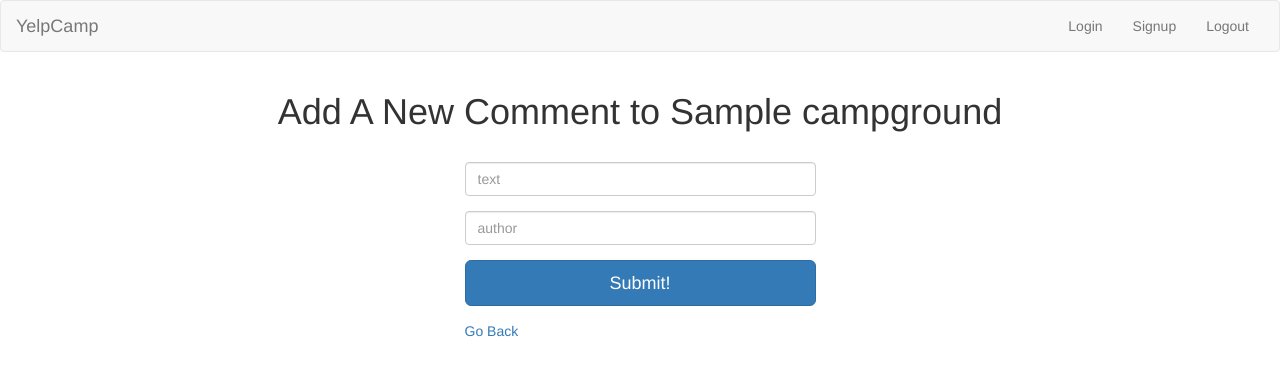
After one commit to hisaacdelr/ColtSteele_WebDevCourse, a Node server app: page /campgrounds/600000000000000000000001/comments/new in a window 1280 px wide. The commit adds this page. Shown: the top 376 px of the page. Run offline with Node 20, Linux system fonts and the light colour scheme; tables that the repository leaves empty hold one stand-in row (values such as "Sample post"); some libraries are stand-ins or nearby versions.

Commit message:
Added POST route for Comments

```diff
--- a/Projects/YelpCamp/app.js
+++ b/Projects/YelpCamp/app.js
@@ -4,13 +4,14 @@ var express = require("express"),
 	bodyParser = require("body-parser"),
 	mongoose = require("mongoose"),
 	Campground = require("./models/campground"),
-	seedDB = require("./seeds");
+	Comment = require("./models/comment");
+	//seedDB = require("./seeds");
 
 
 mongoose.connect("mongodb://localhost/yelp_camp");
 app.use(bodyParser.urlencoded({extended: true}));
 app.set("view engine", "ejs");
-seedDB();
+//seedDB();
 
 app.get("/", function(req, res){
 	res.render("landing");
@@ -23,7 +24,7 @@ app.get("/campgrounds", function(req, res){
 		if(err){
 			console.log(err);
 		} else {
-			res.render("index", {campgrounds: allcampgrounds});
+			res.render("campgrounds/index", {campgrounds: allcampgrounds});
 		}
 	});
 })
@@ -51,7 +52,7 @@ app.post("/campgrounds", function(req, res){
 
 //NEW - show form to create new campground
 app.get("/campgrounds/new", function(req, res){
-	res.render("new");
+	res.render("campgrounds/new");
 });
 
 
@@ -64,11 +65,54 @@ app.get("/campgrounds/:id", function(req, res){
 			console.log(err);
 		} else {
 			//render show template with that campground
-			res.render("show", {camp: foundCampground});
+			res.render("campgrounds/show", {camp: foundCampground});
 		}
 	});
 });
 
+
+// ==================
+// COMMENTS ROUTES
+// ==================
+
+//NEW ROUTE
+app.get("/campgrounds/:id/comments/new", function(req, res){
+	//find campground by id
+	Campground.findById(req.params.id, function(err, campground){
+		if(err){
+			console.log(err);
+		} else {
+			res.render("comments/new", {camp: campground});
+		}
+	});
+});
+
+
+//POST ROUTE
+app.post("/campgrounds/:id/comments", function(req, res){
+	//lookup campground using ID
+	Campground.findById(req.params.id, function(err, campground){
+		if(err){
+			console.log(err);
+			res.redirect("/campgrounds");
+		} else {
+			//create new comment
+			Comment.create(req.body.comment, function(err, comment){
+				if(err){
+					console.log(err);
+				} else {
+					//connect new comment to campground
+					campground.comments.push(comment);
+					campground.save();
+					//redirect to Campground SHOW page
+					res.redirect("/campgrounds/" + campground._id);
+				}
+			});
+		}
+	});
+});
+
+
 app.listen("3000", function(){
 	console.log("YelpCamp running on port 3000");
 });
--- a/Projects/YelpCamp/views/index.ejs
+++ b/Projects/YelpCamp/views/campgrounds/index.ejs
@@ -1,9 +1,10 @@
-<% include partials/header %>
+<% include ../partials/header %>
 
 <div class="container">
 	<header class="jumbotron">
 		<h1>Welcome to YelpCamp!</h1>
 		<p>View our handpicked campgrounds from all over the world!</p>
+		<a href="/campgrounds/new" class="btn btn-primary">Add New Campground</a>
 	</header>
 
 	<div class="row">
@@ -11,7 +12,6 @@
 			<h3>Our Most Popular Campgrounds!</h3>
 		</div>
 	</div>
-	<a href="/campgrounds/new">Add New Campground</a>
 
 	<!--flex-wrap works differently in Safari-->
 	<div class="row text-center" style="display: flex; flex-wrap: wrap;">
@@ -31,4 +31,4 @@
 	</div>
 </div>
 
-<% include partials/footer %>
+<% include ../partials/footer %>
--- a/Projects/YelpCamp/views/new.ejs
+++ b/Projects/YelpCamp/views/campgrounds/new.ejs
@@ -1,4 +1,4 @@
-<%include partials/header%>
+<%include ../partials/header%>
 <div class="container">
 	<div class="row">
 
@@ -22,4 +22,4 @@
 		</div>
 	</div>
 </div>
-<%include partials/footer%>
+<%include ../partials/footer%>
--- a/Projects/YelpCamp/views/show.ejs
+++ b/Projects/YelpCamp/views/campgrounds/show.ejs
@@ -1,10 +1,12 @@
-<%include partials/header%>
+<%include ../partials/header%>
 
 <h1><%= camp.name %></h1>
 
 <img src="<%= camp.image %>" alt="<%= camp.name%>">
 
 <p><%= camp.description %></p>
+
+<p><a href="/campgrounds/<%= camp._id %>/comments/new" class="btn btn-success">Add New Comment</a></p>
 
 <% camp.comments.forEach(function(comment){ %>
 	<p>
@@ -13,4 +15,4 @@
 	</p>
 <% })%>
 
-<%include partials/footer%>
+<%include ../partials/footer%>
--- /dev/null
+++ b/Projects/YelpCamp/views/comments/new.ejs
@@ -0,0 +1,22 @@
+<%include ../partials/header%>
+<div class="container">
+	<div class="row">
+
+		<h1 style="text-align: center;">Add A New Comment to <%= camp.name %></h1>
+		<div style="width: 30%; margin: 30px auto;">
+			<form action="/campgrounds/<%= camp._id %>/comments" method="POST">
+				<div class="form-group">
+					<input class="form-control" type="text" name="comment[text]" placeholder="text">
+				</div>
+				<div class="form-group">
+					<input class="form-control" type="text" name="comment[author]" placeholder="author">
+				</div>
+				<div class="form-group">
+					<button class="btn btn-lg btn-primary btn-block">Submit!</button>
+				</div>
+			</form>
+			<a href="/campgrounds">Go Back</a>
+		</div>
+	</div>
+</div>
+<%include ../partials/footer%>
```
